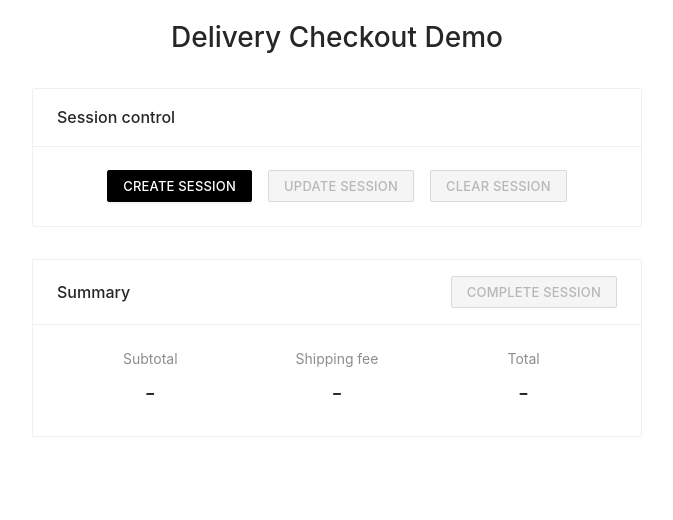
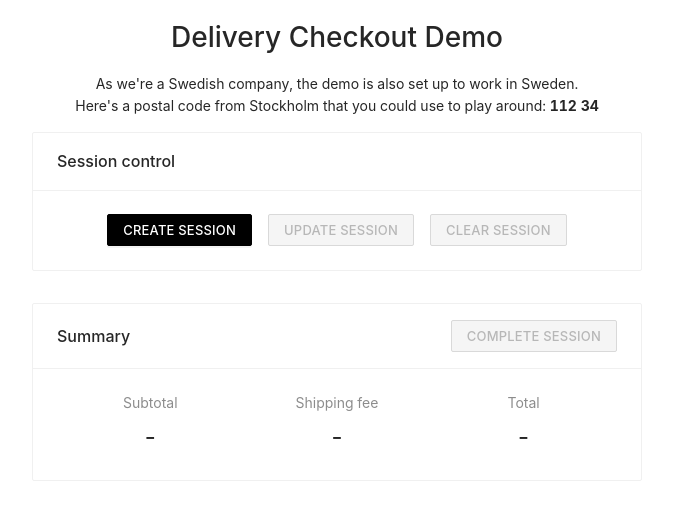
Before and after one commit to shipwallet/delivery-checkout-demo, a React (Create React App) app: page / in a window 1280 px wide. Shown: the top 520 px of the page, without its empty margins (303-976 px from the left). Built offline with nearby package versions, Linux system fonts and the light colour scheme; no server answers; the HTML template or start-up script is replaced by a standard one.

Commit message:
chore: add info about proper postal codes (#2)

```diff
--- a/src/App.tsx
+++ b/src/App.tsx
@@ -1,6 +1,6 @@
 /* eslint-disable */
 import React, { CSSProperties } from "react";
-import { Button, Card, Col, Row, Space, Statistic } from "antd";
+import { Button, Card, Col, Row, Space, Statistic, Typography } from "antd";
 import ReactJson from "react-json-view";
 
 import {
@@ -157,6 +157,12 @@ export default function App() {
       }}
     >
       <h1>Delivery Checkout Demo</h1>
+      <Typography.Text>
+        As we're a Swedish company, the demo is also set up to work in Sweden.
+        <br />
+        Here's a postal code from Stockholm that you could use to play around:
+        <b> 112 34</b>
+      </Typography.Text>
       <Space direction="vertical" align="center" size="middle">
         <Card
           title="Session control"
```
